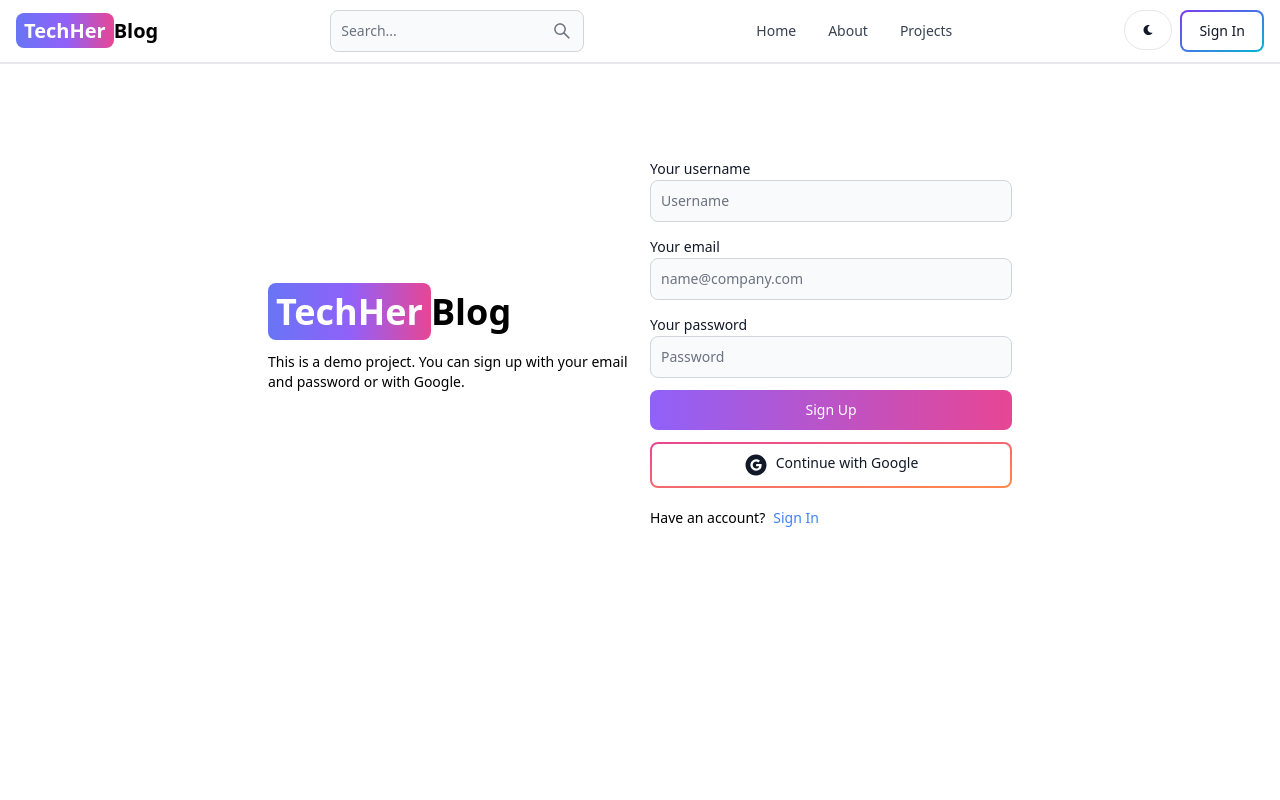
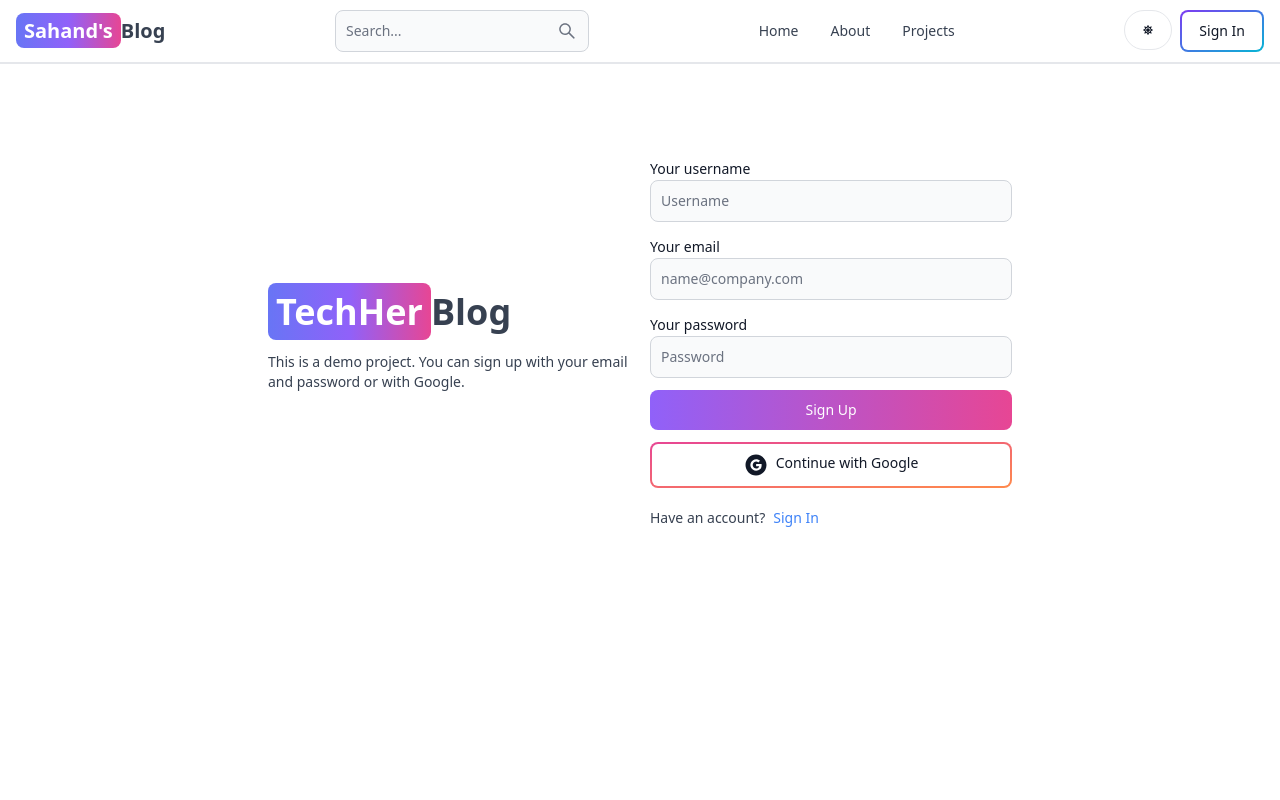
Before and after one commit to Liliyalexx/CapstoneProject, a React (Vite) app in the folder blog_client/: page /sign-in in a window 1280 px wide. Shown: the top 800 px of the page. Built offline with nearby package versions, Linux system fonts and the light colour scheme; no server answers.

Commit message:
signout fixed and dark mood added

```diff
--- a/blog_client/src/components/Header.jsx
+++ b/blog_client/src/components/Header.jsx
@@ -1,10 +1,52 @@
-import { Button, Navbar, TextInput } from 'flowbite-react';
-import { Link, useLocation } from 'react-router-dom';
+import { Avatar, Button, Dropdown, Navbar, TextInput } from 'flowbite-react';
+import { Link, useLocation, useNavigate } from 'react-router-dom';
 import { AiOutlineSearch } from 'react-icons/ai';
-import { FaMoon } from 'react-icons/fa';
+import { FaMoon, FaSun } from 'react-icons/fa';
+import { useSelector, useDispatch } from 'react-redux';
+import { toggleTheme } from '../redux/theme/themeSlice';
+import { signoutSuccess } from '../redux/user/userSlice';
+import { useEffect, useState } from 'react';
+
 
 export default function Header() {
   const path = useLocation().pathname;
+  const location = useLocation();
+  const navigate = useNavigate();
+  const dispatch = useDispatch();
+  const { currentUser } = useSelector((state) => state.user);
+  const { theme } = useSelector((state) => state.theme);
+  const [searchTerm, setSearchTerm] = useState('');
+
+  useEffect(() => {
+    const urlParams = new URLSearchParams(location.search);
+    const searchTermFromUrl = urlParams.get('searchTerm');
+    if (searchTermFromUrl) {
+      setSearchTerm(searchTermFromUrl);
+    }
+  }, [location.search]);
+  const handleSignout = async () => {
+    try {
+      const res = await fetch('/api/user/signout', {
+        method: 'POST',
+      });
+      const data = await res.json();
+      if (!res.ok) {
+        console.log(data.message);
+      } else {
+        dispatch(signoutSuccess());
+      }
+    } catch (error) {
+      console.log(error.message);
+    }
+  };
+  const handleSubmit = (e) => {
+    e.preventDefault();
+    const urlParams = new URLSearchParams(location.search);
+    urlParams.set('searchTerm', searchTerm);
+    const searchQuery = urlParams.toString();
+    navigate(`/search?${searchQuery}`);
+  };
+
   return (
     <Navbar className='border-b-2'>
       <Link
@@ -12,33 +54,64 @@
         className='self-center whitespace-nowrap text-sm sm:text-xl font-semibold dark:text-white'
       >
         <span className='px-2 py-1 bg-gradient-to-r from-indigo-500 via-purple-500 to-pink-500 rounded-lg text-white'>
-         TechHer
+          Sahand's
         </span>
         Blog
       </Link>
-      <form>
+      <form onSubmit={handleSubmit}>
         <TextInput
           type='text'
           placeholder='Search...'
           rightIcon={AiOutlineSearch}
           className='hidden lg:inline'
+          value={searchTerm}
+          onChange={(e) => setSearchTerm(e.target.value)}
         />
       </form>
       <Button className='w-12 h-10 lg:hidden' color='gray' pill>
         <AiOutlineSearch />
       </Button>
       <div className='flex gap-2 md:order-2'>
-        <Button className='w-12 h-10 hidden sm:inline' color='gray' pill>
-          <FaMoon />
+        <Button
+          className='w-12 h-10 hidden sm:inline'
+          color='gray'
+          pill
+          onClick={() => dispatch(toggleTheme())}
+        >
+          {theme === 'light' ? <FaSun /> : <FaMoon />}
         </Button>
-        <Link to='/sign-in'>
-          <Button gradientDuoTone='purpleToBlue' outline>Sign In</Button>
-        </Link>
+        {currentUser ? (
+          <Dropdown
+            arrowIcon={false}
+            inline
+            label={
+              <Avatar alt='user' img={currentUser.profilePicture} rounded />
+            }
+          >
+            <Dropdown.Header>
+              <span className='block text-sm'>@{currentUser.username}</span>
+              <span className='block text-sm font-medium truncate'>
+                {currentUser.email}
+              </span>
+            </Dropdown.Header>
+            <Link to={'/dashboard?tab=profile'}>
+              <Dropdown.Item>Profile</Dropdown.Item>
+            </Link>
+            <Dropdown.Divider />
+            <Dropdown.Item onClick={handleSignout}>Sign out</Dropdown.Item>
+          </Dropdown>
+        ) : (
+          <Link to='/sign-in'>
+            <Button gradientDuoTone='purpleToBlue' outline>
+              Sign In
+            </Button>
+          </Link>
+        )}
         <Navbar.Toggle />
       </div>
       <Navbar.Collapse>
-        <Navbar.Link as={Link} to='/' active={path === '/'}>
-          Home
+        <Navbar.Link active={path === '/'} as={'div'}>
+          <Link to='/'>Home</Link>
         </Navbar.Link>
         <Navbar.Link active={path === '/about'} as={'div'}>
           <Link to='/about'>About</Link>
--- a/blog_client/src/components/OAuth.jsx
+++ b/blog_client/src/components/OAuth.jsx
@@ -1,4 +1,4 @@
-import { Button } from 'flowbite-react';
+import { Avatar, Button, Dropdown, Navbar, TextInput } from 'flowbite-react';
 import { AiFillGoogleCircle } from 'react-icons/ai';
 import { GoogleAuthProvider, signInWithPopup, getAuth } from 'firebase/auth';
 import { app } from '../firebase';
--- /dev/null
+++ b/blog_client/src/components/ThemeProvider.jsx
@@ -0,0 +1,13 @@
+import {useSelector} from 'react-redux'
+
+export default function ThemeProvider({children}){
+  const {theme} = useSelector(state => state.theme)
+  return (
+    <div className={theme}>
+      <div className='bg-white text-gray-700 dark:text-gray-200 dark:bg-[rgb(16,23,42)] min-h-screen'>
+
+      {children}
+      </div>
+    </div>
+  );
+}
--- a/blog_client/src/main.jsx
+++ b/blog_client/src/main.jsx
@@ -1,17 +1,18 @@
 import React from 'react';
 import ReactDOM from 'react-dom/client';
-import App from './App';
+import App from './App.jsx';
 import './index.css';
-import {store, persistor} from './redux/store.js'
-import {Provider} from 'react-redux';
-import {PersistGate} from 'redux-persist/integration/react';
+import { store, persistor } from './redux/store.js';
+import { Provider } from 'react-redux';
+import { PersistGate } from 'redux-persist/integration/react';
+import ThemeProvider from './components/ThemeProvider.jsx';
 
-  ReactDOM.createRoot(document.getElementById('root')).render(
-    <PersistGate persistor={persistor}>
+ReactDOM.createRoot(document.getElementById('root')).render(
+  <PersistGate persistor={persistor}>
     <Provider store={store}>
-      <App />
+      <ThemeProvider>
+        <App />
+      </ThemeProvider>
     </Provider>
-    </PersistGate>
-
-
-  )
+  </PersistGate>
+);
--- a/blog_client/src/redux/store.js
+++ b/blog_client/src/redux/store.js
@@ -1,13 +1,13 @@
 import { configureStore, combineReducers } from '@reduxjs/toolkit';
 import userReducer from './user/userSlice'
-// import themeReducer from './theme/themeSlice';
+import themeReducer from './theme/themeSlice';
 import { persistReducer, persistStore } from 'redux-persist';
 import storage from 'redux-persist/lib/storage';
 import { get } from 'mongoose';
 
  const rootReducer = combineReducers({
   user: userReducer,
-  //theme: themeReducer,
+  theme: themeReducer,
 });
 const persistConfig = {
   key: 'root',
--- /dev/null
+++ b/blog_client/src/redux/theme/themeSlice.js
@@ -0,0 +1,19 @@
+import { createSlice } from '@reduxjs/toolkit';
+
+const initialState = {
+  theme: 'light',
+};
+
+const themeSlice = createSlice({
+  name: 'theme',
+  initialState,
+  reducers: {
+    toggleTheme: (state) => {
+      state.theme = state.theme === 'light' ? 'dark' : 'light';
+    },
+  },
+});
+
+export const { toggleTheme } = themeSlice.actions;
+
+export default themeSlice.reducer;
--- a/blog_client/src/redux/user/userSlice.js
+++ b/blog_client/src/redux/user/userSlice.js
@@ -22,7 +22,7 @@
     signInFailure: (state, action) => {
       state.loading = false;
       state.error = action.payload;
-    }
+    },
     // updateStart: (state) => {
     //   state.loading = true;
     //   state.error = null;
@@ -49,11 +49,11 @@
     //   state.loading = false;
     //   state.error = action.payload;
     // },
-    // signoutSuccess: (state) => {
-    //   state.currentUser = null;
-    //   state.error = null;
-    //   state.loading = false;
-    // },
+    signoutSuccess: (state) => {
+      state.currentUser = null;
+      state.error = null;
+      state.loading = false;
+    },
   },
 });
 
@@ -61,14 +61,14 @@
 export const {
   signInStart,
   signInSuccess,
-  signInFailure
+  signInFailure,
   // updateStart,
   // updateSuccess,
   // updateFailure,
   // deleteUserStart,
   // deleteUserSuccess,
   // deleteUserFailure,
-  // signoutSuccess,
+   signoutSuccess,
 } = userSlice.actions;
 
 export default userSlice.reducer;
```
Also changed, not shown: 1 other file (tests, documents, lock files or other folders).
